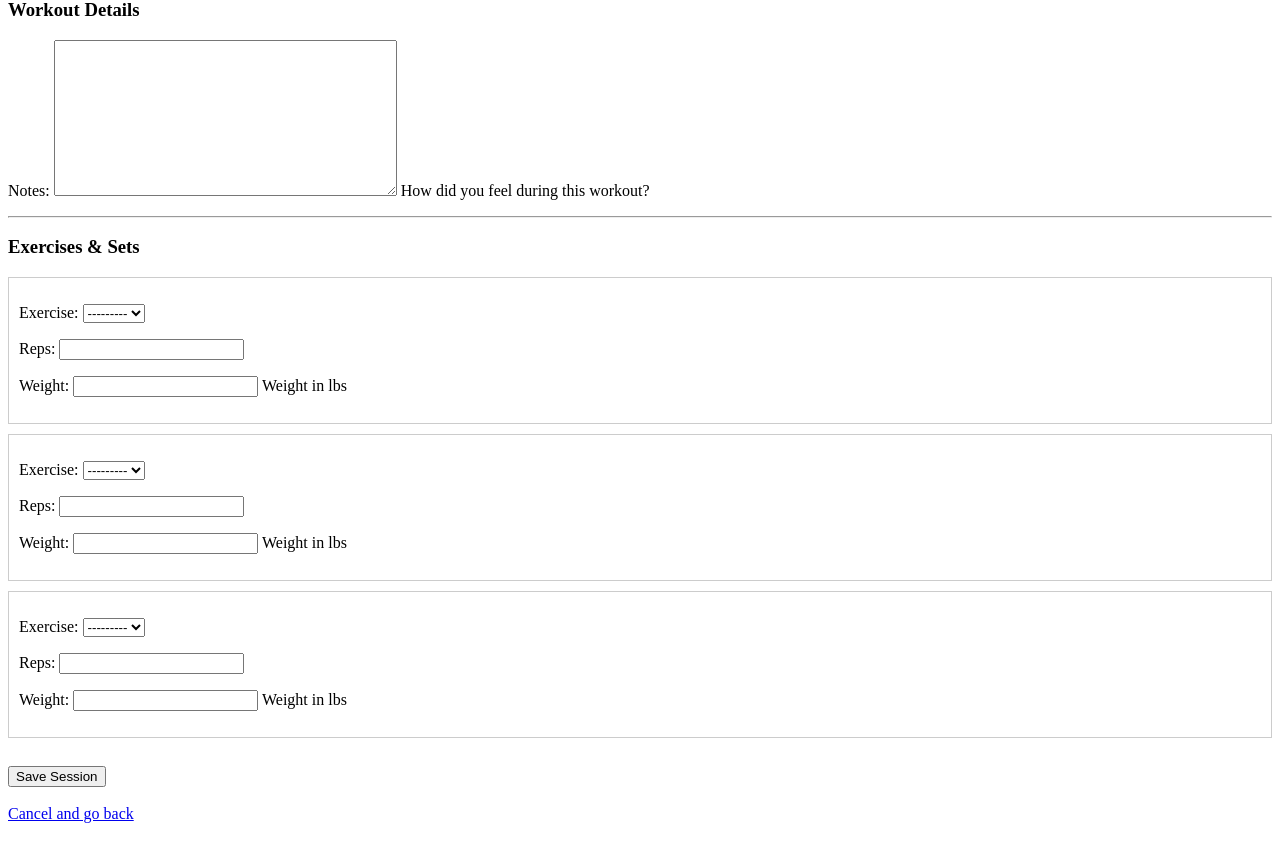
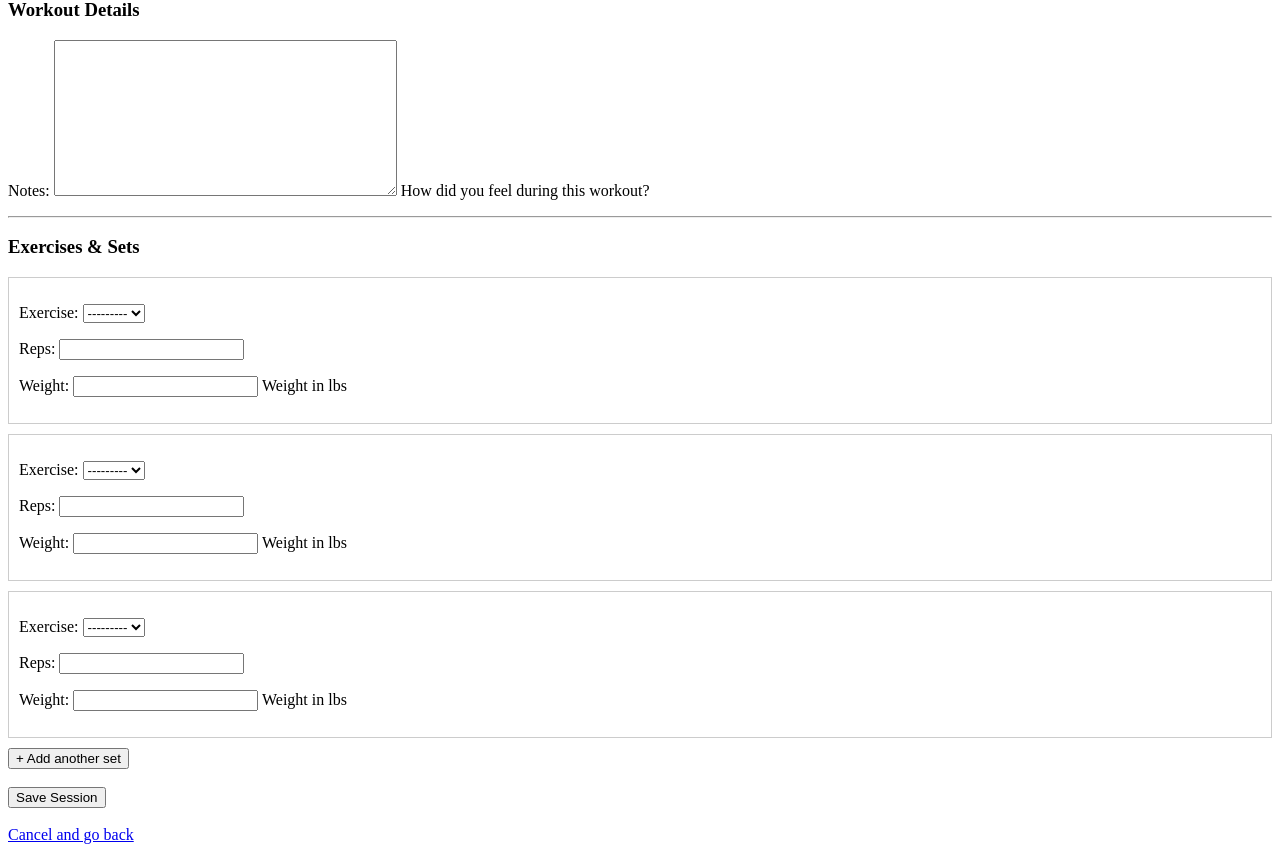
Before and after one commit to schaefferda/fitness-tracker, a Django app: page /add/ in a window 1280 px wide. Shown: the part 81-933 px from the top of the page. Before the commit the page ends 904 px from the top, so only its background shows below. Run offline with Django 5.2, Linux system fonts and the light colour scheme; data that the repository does not hold is empty.

Commit message:
Update "add workout" forms
Added a "+ Set" to the form to enable a user to add additional sets and not be
restricted to the default 3 sets.

```diff
--- a/workouts/templates/workouts/add_workout.html
+++ b/workouts/templates/workouts/add_workout.html
@@ -18,18 +18,63 @@
         <h3>Exercises & Sets</h3>
         {{ formset.management_form }}
 
-        {% for set_form in formset %}
-            <div style="border: 1px solid #ccc; padding: 10px; margin-bottom: 10px;">
-                {{ set_form.as_p }}
-            </div>
-        {% endfor %}
+        <div id="formset-container">
+            {% for set_form in formset %}
+                <div class="set-form" style="border: 1px solid #ccc; padding: 10px; margin-bottom: 10px;">
+                    {{ set_form.as_p }}
+                </div>
+            {% endfor %}
+        </div>
 
-        <br>
+        <button type="button" id="add-set-btn">+ Add another set</button>
+
+        <br><br>
         <button type="submit">Save Session</button>
     </form>
 
     <br>
     <a href="{% url 'workout_list' %}">Cancel and go back</a>
 
+    <script>
+        // 1. Grab the button, the container, and the hidden total-forms input
+        const addBtn = document.getElementById('add-set-btn');
+        const container = document.getElementById('formset-container');
+
+        // Django names this hidden input based on the child model.
+        // By default, it is 'childmodel_set-TOTAL_FORMS'.
+        const totalFormsInput = document.getElementById('id_workoutset_set-TOTAL_FORMS');
+
+        addBtn.addEventListener('click', function(e) {
+            e.preventDefault(); // Prevent any default button behavior
+
+            // 2. Find all current forms on the page
+            const currentForms = document.querySelectorAll('.set-form');
+            const formCount = currentForms.length; // How many forms are currently there?
+
+            // 3. Clone the very last form in the list
+            const lastForm = currentForms[formCount - 1];
+            const newForm = lastForm.cloneNode(true); // true means copy all the HTML inside it too
+
+            // 4. Update the IDs and Names in the cloned form
+            // Django expects the first form to be index 0, the second to be 1, etc.
+            // We use a regular expression to replace the old index with the new index.
+            const formRegex = new RegExp(`workoutset_set-(\\d+)-`, 'g');
+            newForm.innerHTML = newForm.innerHTML.replace(formRegex, `workoutset_set-${formCount}-`);
+
+            // 5. Clear out any data the user might have already typed into the cloned form
+            const inputs = newForm.querySelectorAll('input, select');
+            inputs.forEach(input => {
+                if (input.type !== 'hidden' && input.type !== 'checkbox') {
+                    input.value = ''; // Wipe text/number inputs
+                }
+            });
+
+            // 6. Add the fresh form to the page
+            container.appendChild(newForm);
+
+            // 7. Tell Django's management form that we added a new form!
+            totalFormsInput.value = formCount + 1;
+        });
+    </script>
 </body>
 </html>
```
